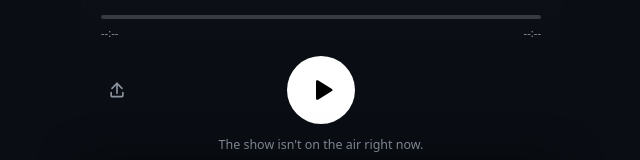
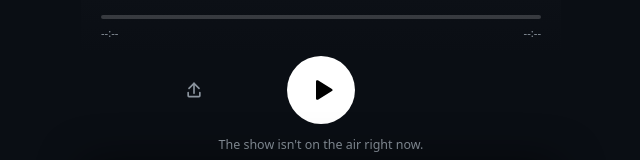
Before and after one commit to GraphicHealer/FalconBeat, a React (Vite) app in the folder web/: page / in a window 1280 px wide. Shown: the part 547-707 px from the top of the page, without its empty margins (319-959 px from the left). Built offline with nearby package versions, Linux system fonts and the light colour scheme; no server answers.

Commit message:
Center share button in the space left of play

```diff
--- a/web/src/index.css
+++ b/web/src/index.css
@@ -187,10 +187,12 @@ body {
   align-items: center;
   justify-content: center;
 }
-/* Share pinned far left; up-next starts just right of the centered play. */
+/* Share centered in the space left of the play button; up-next starts
+   just right of it. */
 .np-controls > .np-icon {
   position: absolute;
-  left: 0;
+  left: calc(25% - 1.06rem); /* midpoint of left edge → play's left edge */
+  transform: translateX(-50%);
 }
 .np-icon {
   border: none;
```
